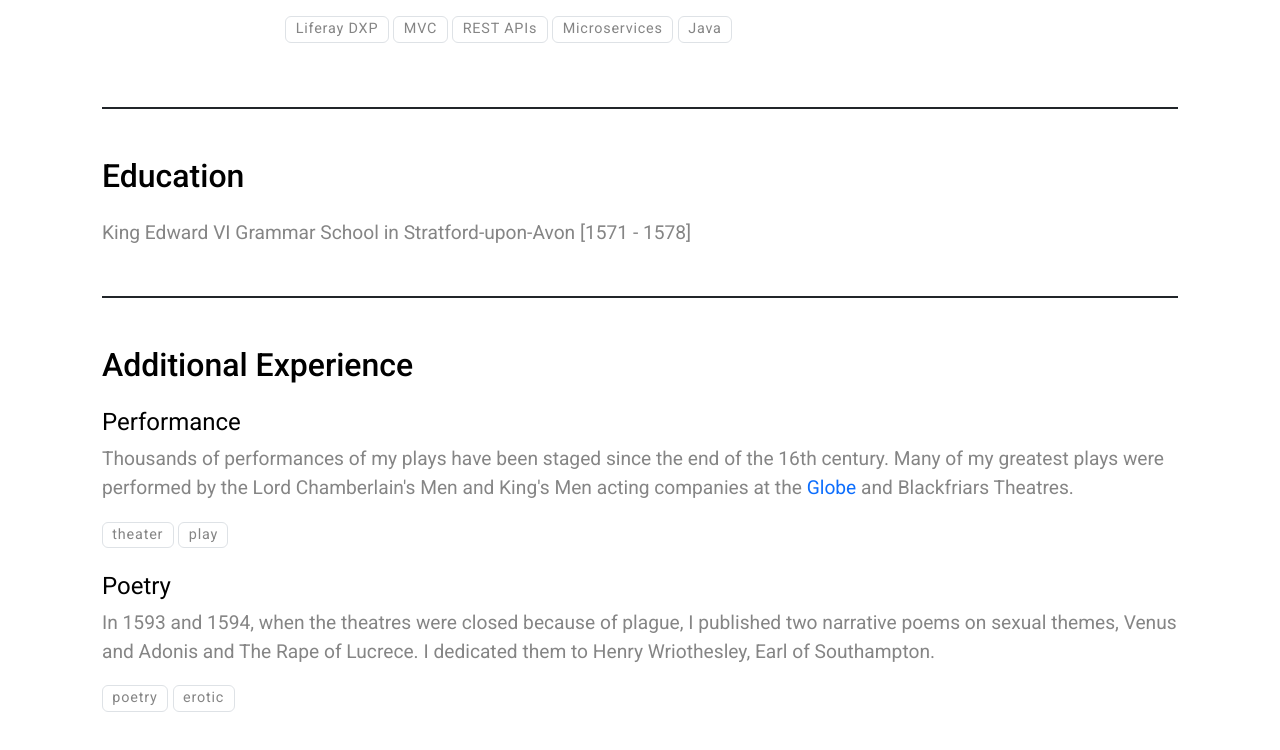
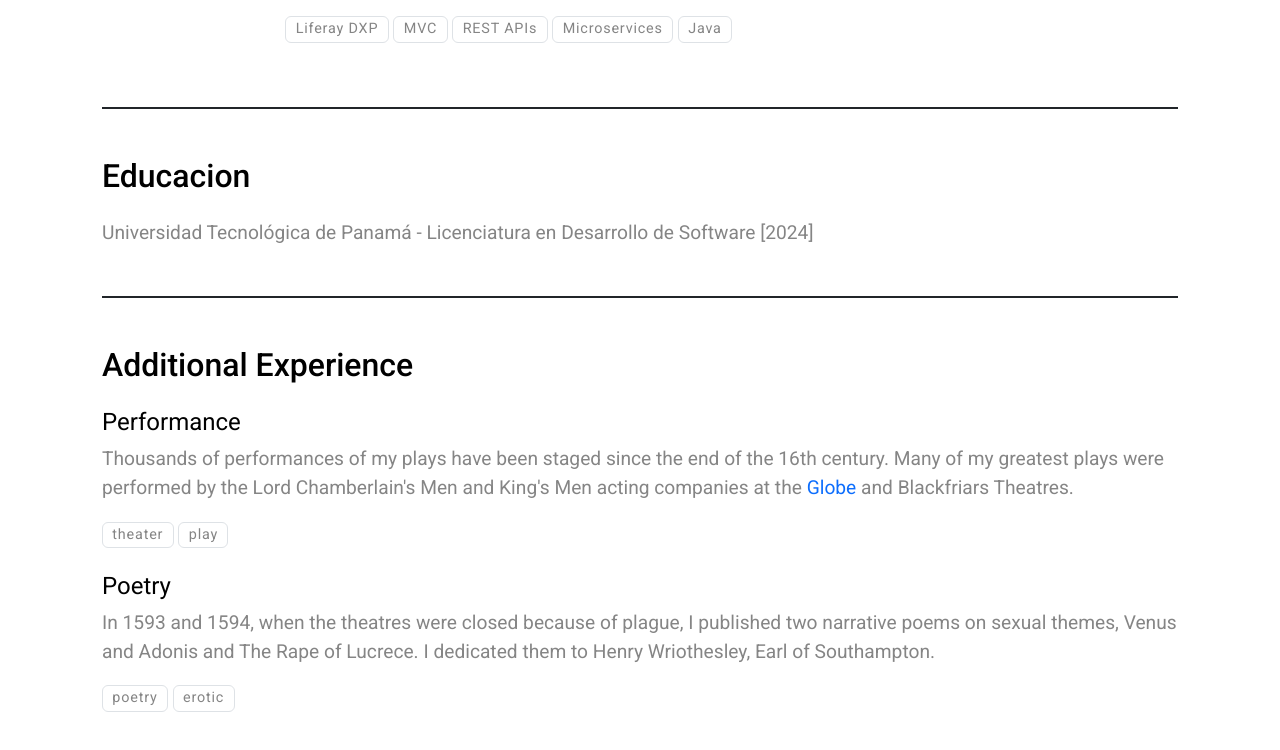
Before and after one commit to aguirre-jes/cv, a plain HTML site: page index.html in a window 1280 px wide. Shown: the part 1587-2337 px from the top of the page. Drawn offline with nearby package versions, Linux system fonts and the light colour scheme.

Commit message:
Deploying to gh-pages from @ aguirre-jes/cv@ce7fe9d041aa13d77763d21103abcc179360b5a7 🚀

```diff
--- a/index.html
+++ b/index.html
@@ -114,8 +114,8 @@
         </div>
 
         <div class="border-bottom border-2 border-print-0 border-dark mb-5 pb-5 pb-print-0 mb-print-1">
-            <h2 class="mb-4">Education</h2>
-            <div>King Edward VI Grammar School in Stratford-upon-Avon [1571 - 1578]</div>
+            <h2 class="mb-4">Educacion</h2>
+            <div>Universidad Tecnológica de Panamá - Licenciatura en Desarrollo de Software [2024]</div>
         </div>
 
         <h2 class="mb-4">Additional Experience</h2>
```
Also changed, not shown: 1 other file.
